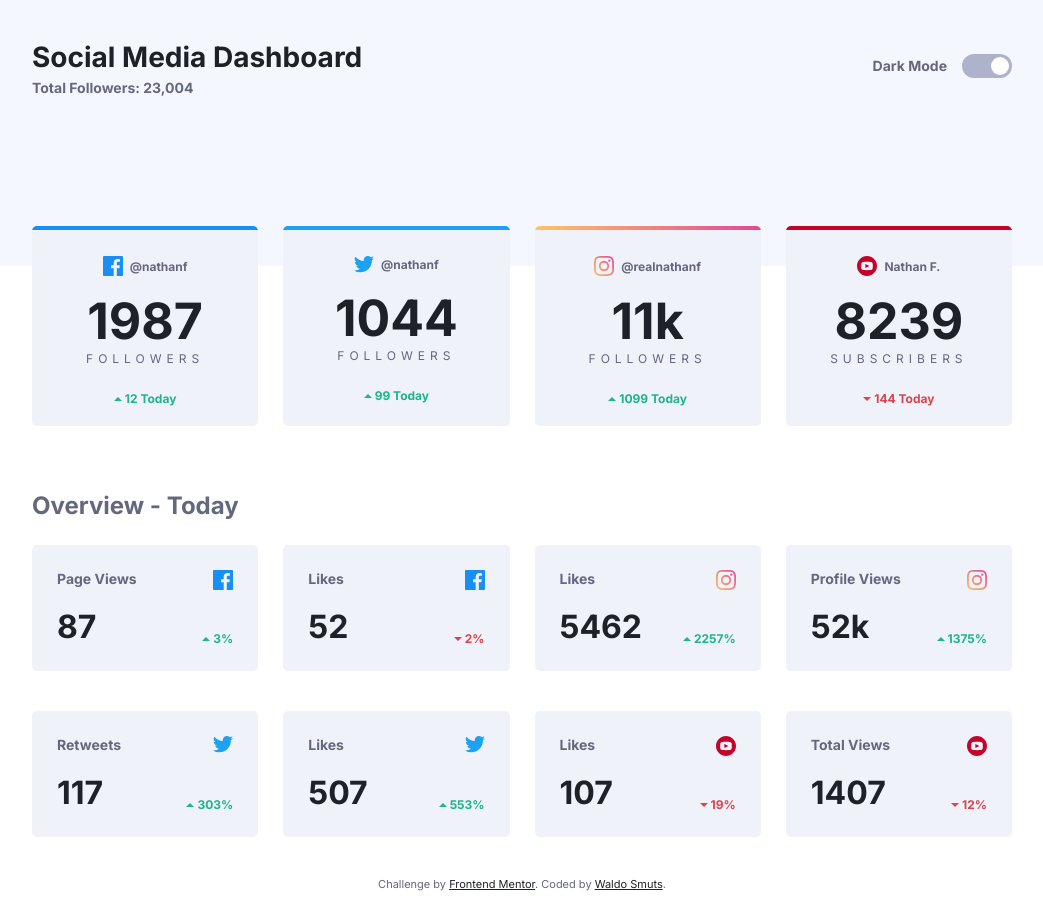
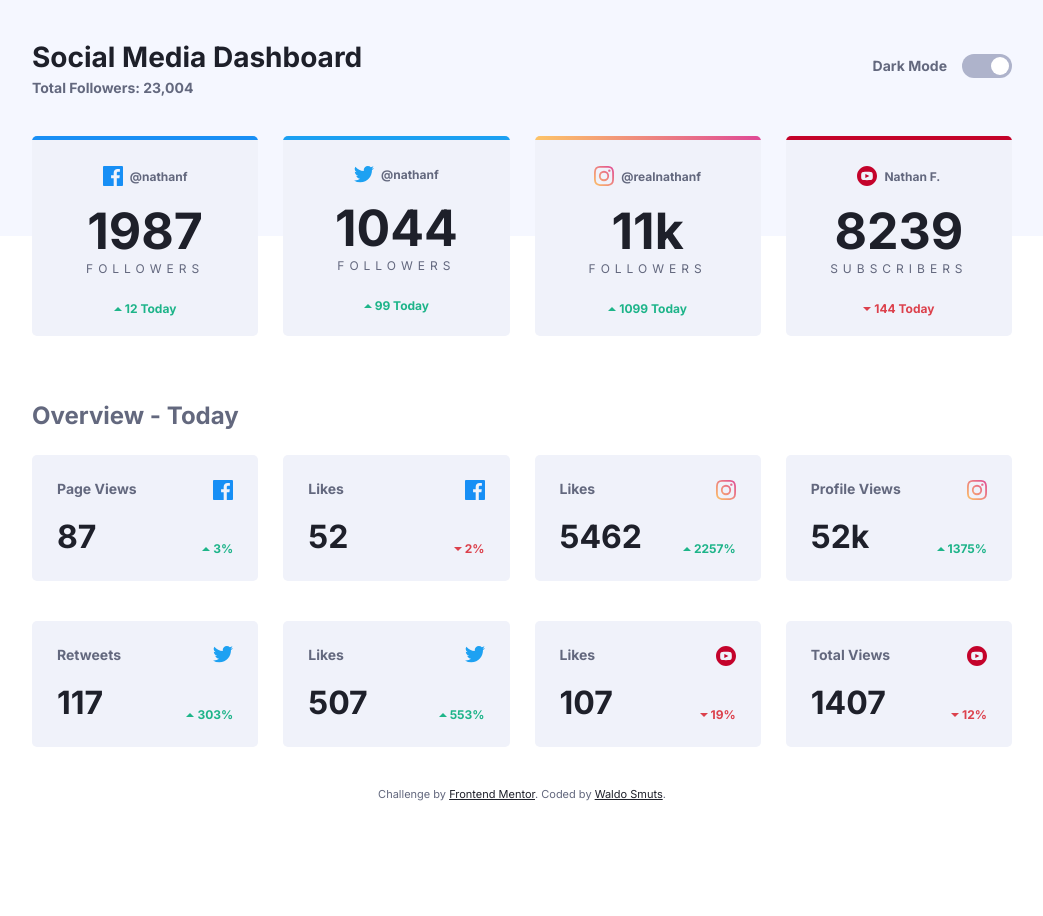
Before and after one commit to waldosmuts/social-media-dashboard-with-theme-switcher, a plain HTML site: page index.html in a window 1280 px wide. Shown: the whole page, without its empty margins (118-1161 px from the left). After the commit the page ends 826 px from the top, so only its background shows below. Drawn offline with nearby package versions, Linux system fonts and the light colour scheme.

Commit message:
bumped main closer to header

```diff
--- a/styles/main.scss
+++ b/styles/main.scss
@@ -293,7 +293,7 @@ footer {
         display: flex;
         align-items: center;
         justify-content: space-between;
-        padding: 40px 150px 150px;
+        padding: 40px 150px 120px;
         .dashboard-header {
             h1 {
                 font-size: 28px;
@@ -312,6 +312,7 @@ footer {
     }
     main {
         padding: 0 150px 0;
+        margin-top: -100px;
         .overall {
             display: grid;
             grid-template-columns: 1fr 1fr 1fr 1fr;
```
Also changed, not shown: styles/main.css, 1 other file.
